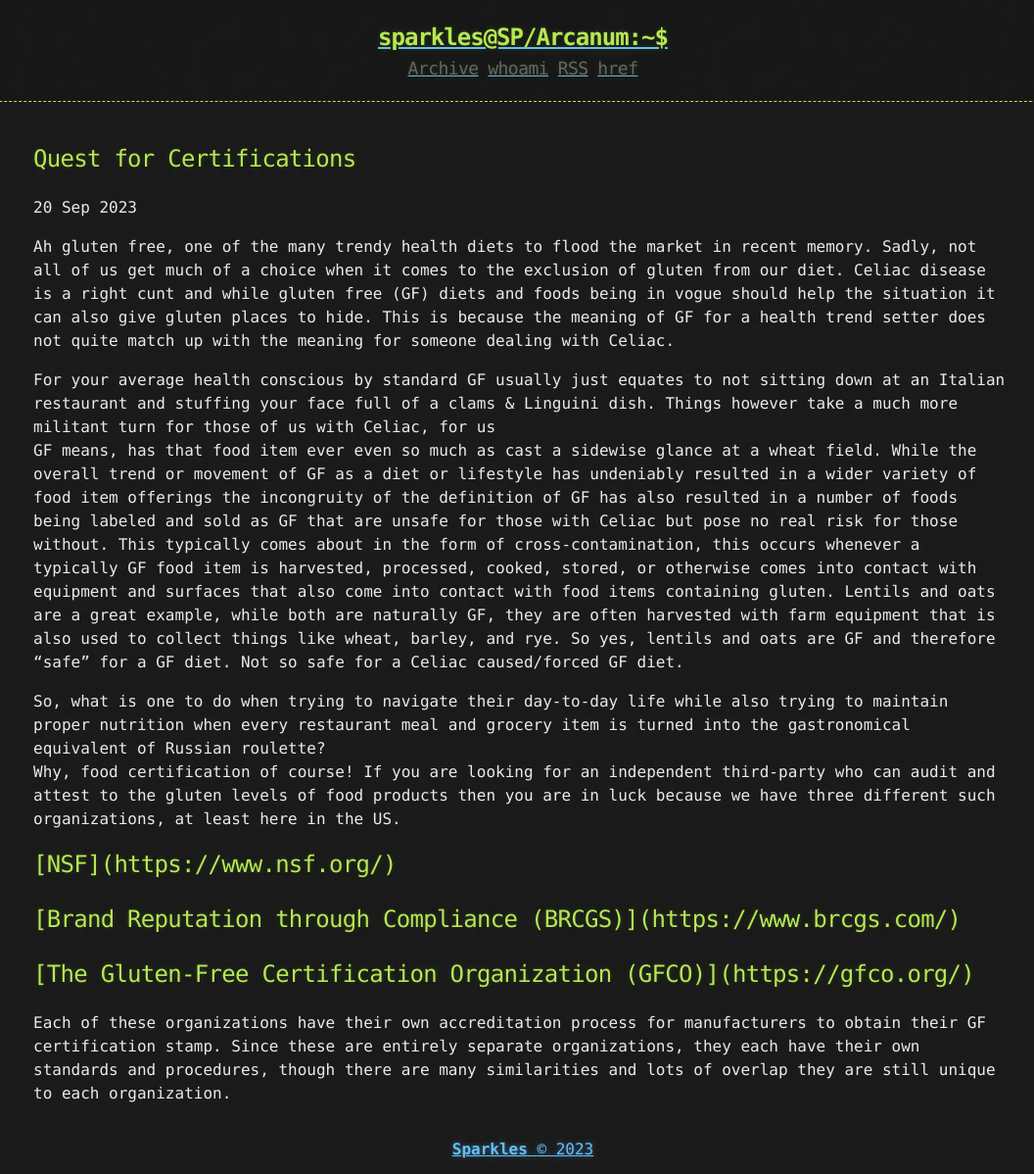
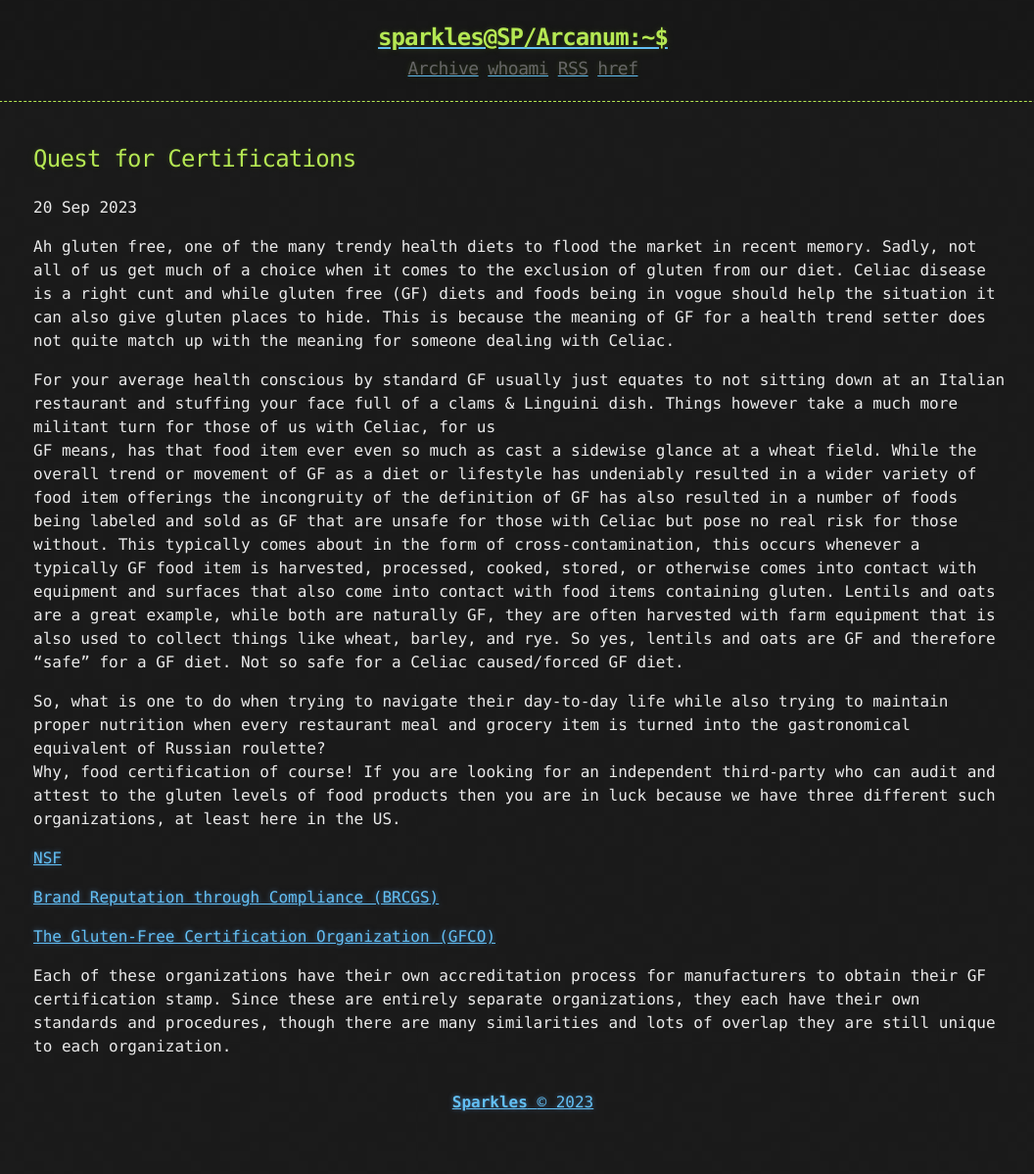
Before and after one commit to SparklesVX/SparklesVX.github.io, a Jekyll site: the page built from _posts/2023-09-20-Quest for Certifications.md, in a window 1280 px wide. Shown: the whole page at 98% size, without its empty margins (106-1162 px from the left). Built offline with Jekyll 4.4.1, drawn with Linux system fonts in a browser that asks for light colours; after the commit the page ends 1150 px from its top, so only the background shows below that.

Commit message:
Update 2023-09-20-Quest for Certifications.md

```diff
--- a/_posts/2023-09-20-Quest for Certifications.md
+++ b/_posts/2023-09-20-Quest for Certifications.md
@@ -14,10 +14,10 @@ GF means, has that food item ever even so much as cast a sidewise glance at a wh
 So, what is one to do when trying to navigate their day-to-day life while also trying to maintain proper nutrition when every restaurant meal and grocery item is turned into the gastronomical equivalent of Russian roulette?
 Why, food certification of course! If you are looking for an independent third-party who can audit and attest to the gluten levels of food products then you are in luck because we have three different such organizations, at least here in the US.
 
-<h2> [NSF](https://www.nsf.org/) </h2>
+[NSF](https://www.nsf.org/)
 
-<h2> [Brand Reputation through Compliance (BRCGS)](https://www.brcgs.com/) </h2>
+[Brand Reputation through Compliance (BRCGS)](https://www.brcgs.com/)
 
-<h2> [The Gluten-Free Certification Organization (GFCO)](https://gfco.org/) </h2>
+[The Gluten-Free Certification Organization (GFCO)](https://gfco.org/)
 
 Each of these organizations have their own accreditation process for manufacturers to obtain their GF certification stamp. Since these are entirely separate organizations, they each have their own standards and procedures, though there are many similarities and lots of overlap they are still unique to each organization.
```
